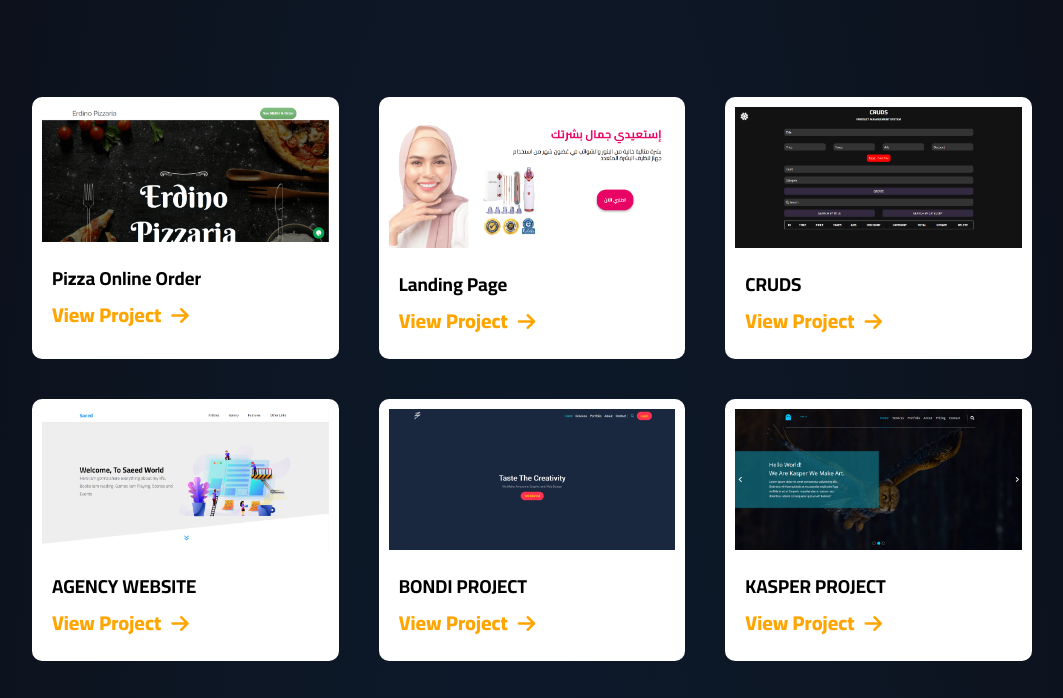
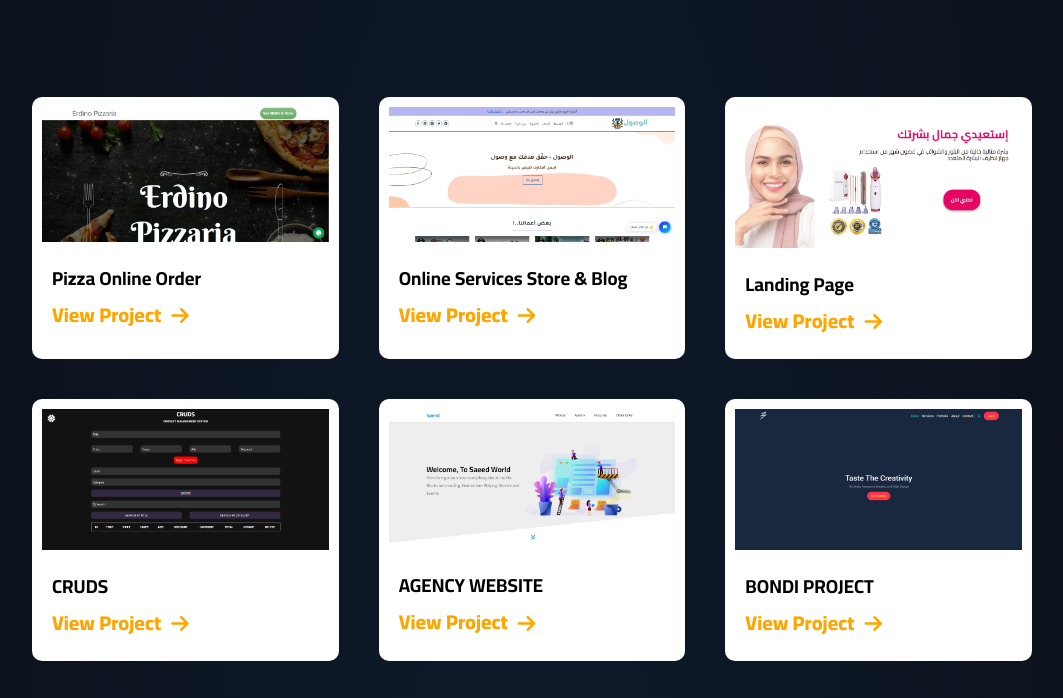
Before and after one commit to saeed-m-elsayed/my-portfolio, a plain HTML site: page index.html in a window 1280 px wide. Shown: the part 1595-2293 px from the top of the page, without its empty margins (108-1171 px from the left). Drawn offline with Linux system fonts and the light colour scheme.

Commit message:
add elwosol project

```diff
--- a/css/master.css
+++ b/css/master.css
@@ -157,7 +157,6 @@ header{
     display: flex;
     justify-content: space-between;
     align-items: center;
-    /* background-color: #eee; */
 }
 header > img{
     width: 40px;
--- a/index.html
+++ b/index.html
@@ -84,6 +84,15 @@
                     <div class="text">
                         <h3>Pizza Online Order</h3>
                            <a href="https://erdinopizzaria.com/" target="_blank">
+                            <p>View Project <i class="fa-solid fa-arrow-right"></i></p>
+                        </a>
+                    </div>
+                </div>
+                <div class="box">
+                    <img src="images/0010.png" alt="img">
+                    <div class="text">
+                        <h3>Online Services Store & Blog</h3>
+                           <a href="https://elwosol.com/" target="_blank">
                             <p>View Project <i class="fa-solid fa-arrow-right"></i></p>
                         </a>
                     </div>
```
Also changed, not shown: images/0010.png (added).
